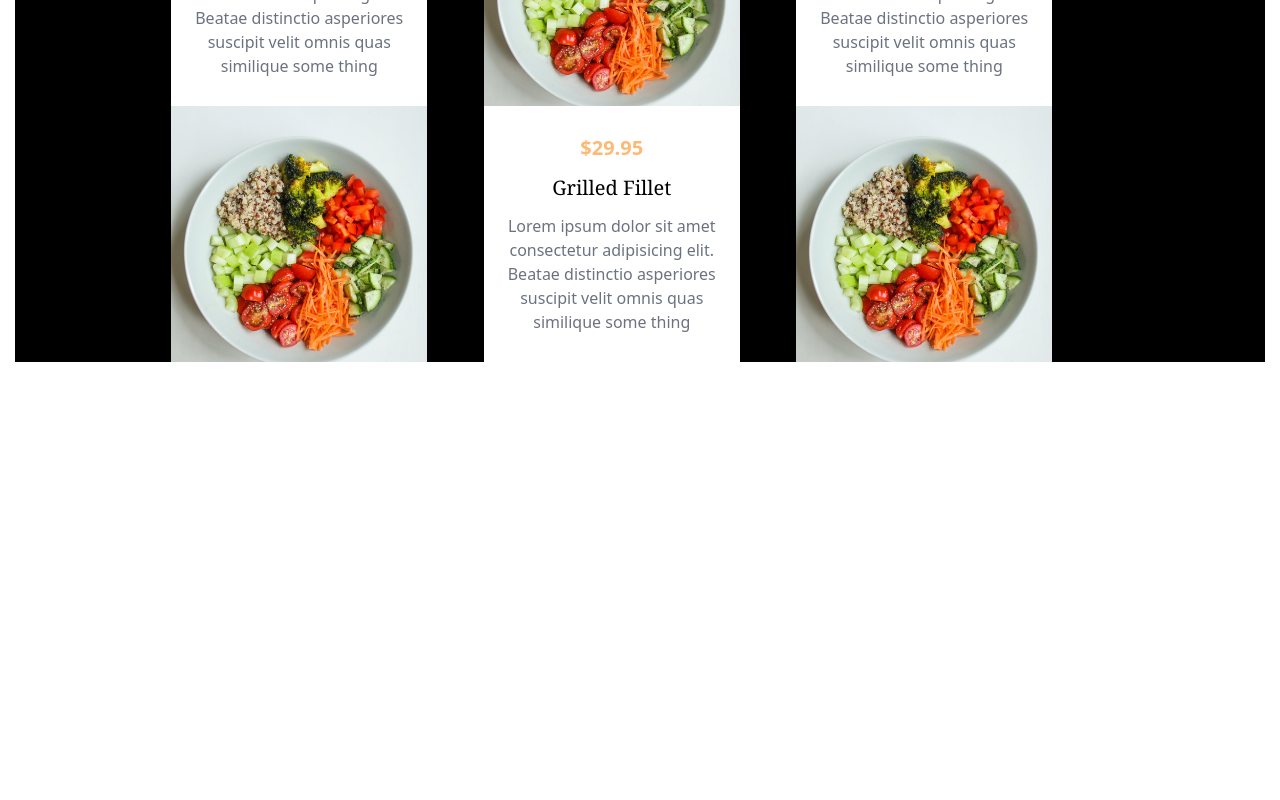
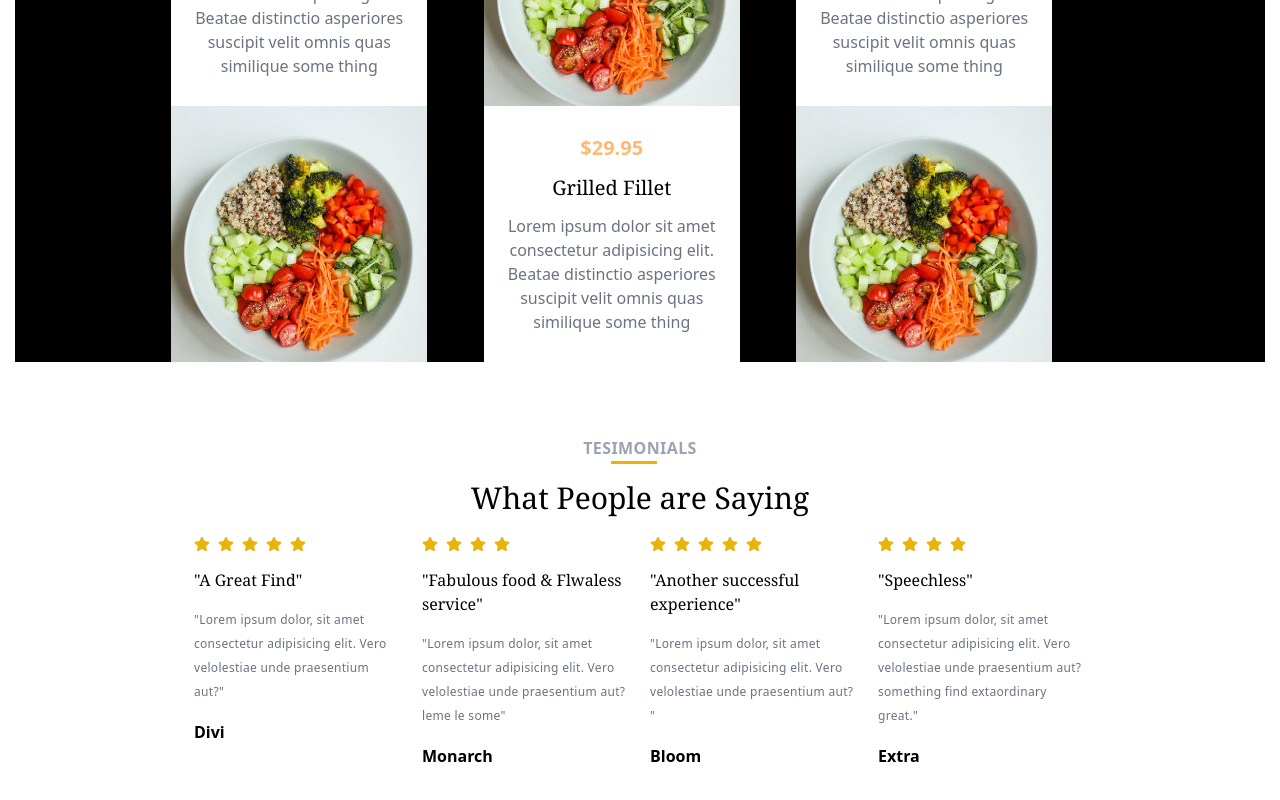
Before and after one commit to TheAbhiPatel/react_restaurant_landig_page, a React (Vite) app: page / in a window 1280 px wide. Shown: the part 2294-3094 px from the top of the page. Before the commit the page ends 2656 px from the top, so only its background shows below. Built offline with nearby package versions, Linux system fonts and the light colour scheme.

Commit message:
Feat Testimonial section added

```diff
--- /dev/null
+++ b/src/components/TestimonialsSection.tsx
@@ -0,0 +1,41 @@
+import { FaStar } from "react-icons/fa";
+import { testimonials } from "../data";
+const TestimonialsSection = () => {
+  return (
+    <section className="w-full h-[30rem]  flex justify-center items-center">
+      <div className="w-[60%] flex flex-col items-center text-center ">
+        <div className="relative">
+          <span className="uppercase text-gray-400 font-semibold tracking-wide">
+            Tesimonials
+          </span>
+          <div className="absolute -bottom-1 right-10 w-[40%] h-[3px] bg-yellow-500" />
+        </div>
+        <div className="mt-5" />
+        <h2 className="text-3xl  font-serif ">What People are Saying</h2>
+        <div className="mt-5 flex justify-center gap-5">
+          {testimonials.map((item) => {
+            return (
+              <div className="w-52 text-start">
+                <div className="flex gap-2 text-yellow-500">
+                  {[...new Array(item.rating)].map(() => (
+                    <FaStar />
+                  ))}
+                </div>
+                <div className="mt-4" />
+                <h4 className="font-serif ">"{item.titile}"</h4>
+                <div className="mt-4" />
+                <p className="text-xs leading-6 tracking-wide text-gray-500">
+                  "{item.discription}"
+                </p>
+                <div className="mt-4" />
+                <h5 className="font-semibold">{item.name}</h5>
+              </div>
+            );
+          })}
+        </div>
+      </div>
+    </section>
+  );
+};
+
+export default TestimonialsSection;
--- a/src/data/index.ts
+++ b/src/data/index.ts
@@ -49,3 +49,43 @@ export const products: IProducts[] = [
     image: "vegitable-bowl.jpg",
   },
 ];
+
+/** =================== Testimonial Data =================== */
+
+export interface ITetimonials {
+  name: string;
+  titile: string;
+  discription: string;
+  rating: number;
+}
+
+export const testimonials: ITetimonials[] = [
+  {
+    name: "Divi",
+    titile: "A Great Find",
+    discription:
+      "Lorem ipsum dolor, sit amet consectetur adipisicing elit. Vero velolestiae unde praesentium aut?",
+    rating: 5,
+  },
+  {
+    name: "Monarch",
+    titile: "Fabulous food & Flwaless service",
+    discription:
+      "Lorem ipsum dolor, sit amet consectetur adipisicing elit. Vero velolestiae unde praesentium aut? leme le some",
+    rating: 4,
+  },
+  {
+    name: "Bloom",
+    titile: "Another successful experience",
+    discription:
+      "Lorem ipsum dolor, sit amet consectetur adipisicing elit. Vero velolestiae unde praesentium aut? ",
+    rating: 5,
+  },
+  {
+    name: "Extra",
+    titile: "Speechless",
+    discription:
+      "Lorem ipsum dolor, sit amet consectetur adipisicing elit. Vero velolestiae unde praesentium aut? something find extaordinary great.",
+    rating: 4,
+  },
+];
--- a/src/pages/Home.tsx
+++ b/src/pages/Home.tsx
@@ -2,6 +2,7 @@ import HeroSection from "../components/HeroSection";
 import OnlyTheBestSection from "../components/OnlyTheBestSection";
 import OurStorySection from "../components/OurStorySection";
 import ProductsSection from "../components/ProductsSection";
+import TestimonialsSection from "../components/TestimonialsSection";
 
 const Home = () => {
   return (
@@ -10,6 +11,7 @@ const Home = () => {
       <OurStorySection />
       <OnlyTheBestSection />
       <ProductsSection />
+      <TestimonialsSection />
     </div>
   );
 };
```
